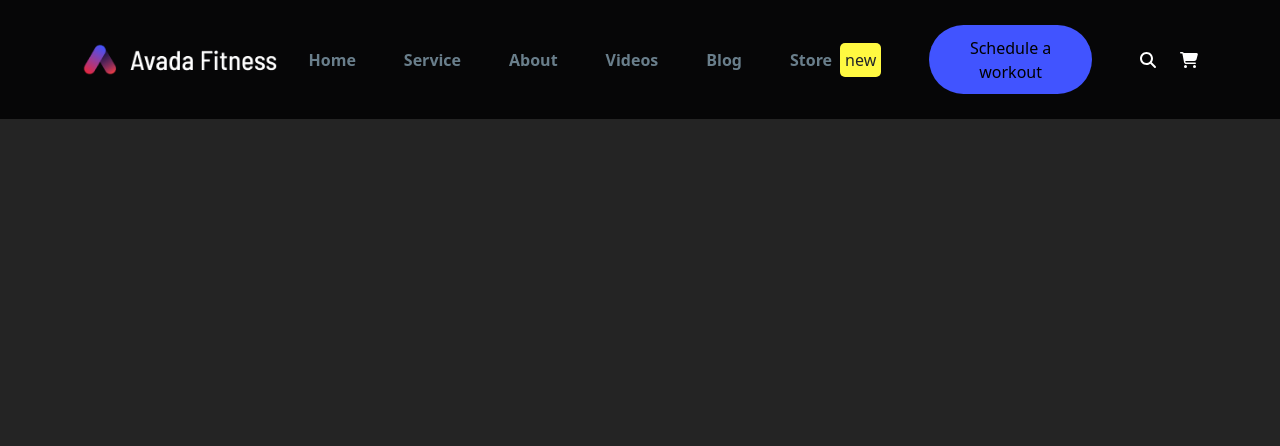
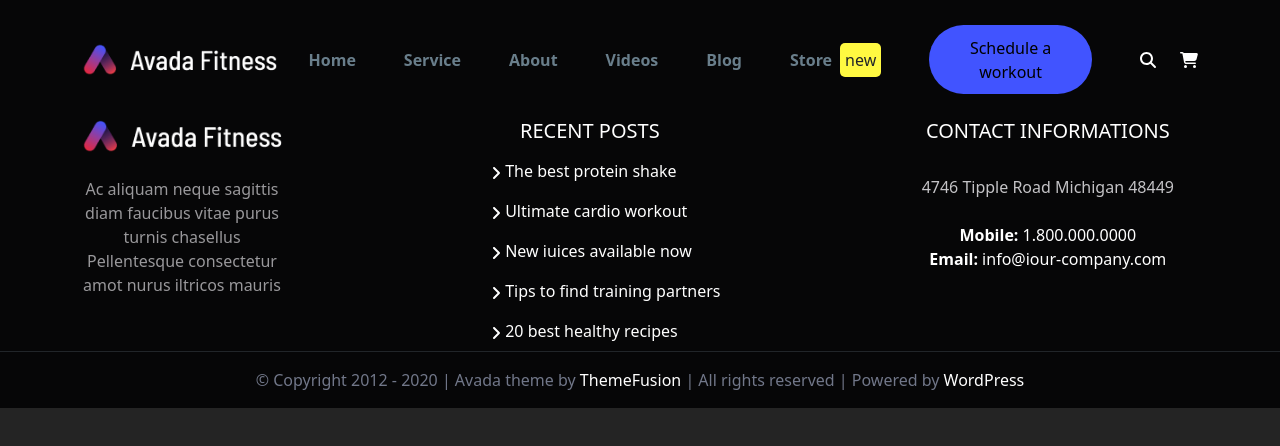
Before and after one commit to VolxDarkTV/proj-html-vuejs, a Vue app: page / in a window 1280 px wide. Shown: the top 446 px of the page. Built offline with nearby package versions, Linux system fonts and the light colour scheme.

Commit message:
add footer

```diff
--- a/src/App.vue
+++ b/src/App.vue
@@ -1,8 +1,13 @@
 <script>
+// Header
 import AppHeader from './components/AppHeader.vue';
+
+// Footer
+import AppFooter from './components/AppFooter.vue';
 export default{
   components:{
     AppHeader,
+    AppFooter,
   }
 }
 </script>
@@ -10,6 +15,8 @@ export default{
 <template>
   <AppHeader/>
 
+
+  <AppFooter/>
 </template>
 
 <style lang="scss">
--- /dev/null
+++ b/src/components/AppFooter.vue
@@ -0,0 +1,148 @@
+<script>
+import { store } from '../store';
+export default{
+    data(){
+        return{
+            store,
+            brandInfo:
+                {
+                    info: 'Ac aliquam neque sagittis diam faucibus vitae purus turnis chasellus Pellentesque consectetur amot nurus iltricos mauris',
+                },
+
+            recentPosts:[
+                {
+                    name: 'The best protein shake',
+                },
+                {
+                    name: 'Ultimate cardio workout',
+                },
+                {
+                    name: 'New iuices available now',
+                },
+                {
+                    name: 'Tips to find training partners',
+                },
+                {
+                    name: '20 best healthy recipes',
+                },
+            ]
+        }
+    }
+}
+</script>
+
+<template>
+    <section class="my_footer">
+
+        <div class="container">
+
+            <!-- Footer -->
+            <div class="d-flex justify-content-between">
+
+                <!-- Brand Info -->
+                <div class="my_logo d-flex flex-column gap-4">
+
+                    <div class="d-flex flex-column gap-4">
+
+                        <!-- logo -->
+                        <a href="#">
+                            <img src="../../public/images/logo.png" alt="logo">
+                        </a>
+                        <!-- Paragraph -->
+                        <p class="my_paragraph text-center">
+                            {{ brandInfo.info }}
+                        </p>
+
+                    </div>
+
+                    <!-- Socials -->
+                    <!-- <div>
+                        <ul>
+                            <li v-for="social in brandInfo.socials">
+                                <a :href="social.url">
+                                    <font-awesome-icon class="text-white" icon="fa-brands fa-youtube" />
+                                </a>
+                            </li>
+                        </ul>
+                    </div> -->
+
+                </div>
+
+                <!-- Recent Posts -->
+                <div class="d-flex flex-column align-items-center">
+
+                    <!-- Title -->
+                    <h5 class="text-white">RECENT POSTS</h5>
+
+                    <!-- List -->
+                    <ul>
+                        <li class="p-2" v-for="(recentPost, index) in recentPosts" :key="index">
+
+                            <font-awesome-icon class="fw-bold text-white" icon="fa-solid fa-angle-right" />
+
+                            <span class="text-white ps-1">
+                                {{ recentPost.name }}
+                            </span>
+
+                        </li>
+                    </ul>
+
+                </div>
+
+                <!-- Contact Us -->
+                <div class="d-flex flex-column align-items-center">
+
+                    <!-- Title -->
+                    <h5 class="text-white">CONTACT INFORMATIONS</h5>
+
+                    <!-- Address -->
+                    <span class="my_address p-4">{{ store.Address }}</span>
+
+                    <!-- Mobile -->
+                    <span class="text-white">
+                        <span class="fw-bold">Mobile:</span>
+                        {{ store.Mobile }}
+                    </span>
+
+                    <!-- Email -->
+                    <span class="text-white">
+                        <span class="fw-bold">Email:</span>
+                        {{ store.Email }}
+                    </span>
+
+                </div>
+
+            </div>
+
+
+
+        </div>
+        <!-- Copiright -->
+        <div class="d-flex align-items-center justify-content-center border-top border-dark p-3">
+            <p class="my_copyright">
+                &copy; Copyright 2012 - 2020 | Avada theme by <span class="text-white">ThemeFusion</span> | All rights reserved | Powered by <span class="text-white">WordPress</span>
+            </p>
+        </div>
+
+    </section>
+</template>
+
+<style lang="scss" scoped>
+@use '../styles/general.scss' as *;
+
+.my_footer{
+    background-color: #060607;
+}
+.my_logo{
+    width: 200px;
+}
+.my_paragraph{
+    color: #99989b;
+}
+.my_address{
+    color: #c4c3c6;
+}
+.my_copyright{
+    color: #717789;
+}
+</style>
--- a/src/main.js
+++ b/src/main.js
@@ -8,11 +8,12 @@ import { library } from '@fortawesome/fontawesome-svg-core'
 import { FontAwesomeIcon } from '@fortawesome/vue-fontawesome'
 
 /* import specific icons */
-import { faMagnifyingGlass,  faCartShopping} from '@fortawesome/free-solid-svg-icons'
+import { faMagnifyingGlass,  faCartShopping, faAngleRight} from '@fortawesome/free-solid-svg-icons'
+import { faFacebookF, faYoutube } from '@fortawesome/free-brands-svg-icons'
+
 
 /* add icons to the library */
-library.add(faMagnifyingGlass, faCartShopping)
-
+library.add(faMagnifyingGlass, faCartShopping, faAngleRight, faFacebookF, faYoutube)
 
 createApp(App)
 .component('font-awesome-icon', FontAwesomeIcon)
--- a/src/store.js
+++ b/src/store.js
@@ -1,4 +1,6 @@
 import {reactive} from 'vue'
 export const store = reactive ({
-
+    Address: '4746 Tipple Road Michigan 48449',
+    Mobile: '1.800.000.0000',
+    Email: 'info@iour-company.com',
 });
--- a/src/styles/general.scss
+++ b/src/styles/general.scss
@@ -57,3 +57,6 @@
   a:hover{
     color: #fff;
   }
+  p{
+    margin: 0;
+  }
```
